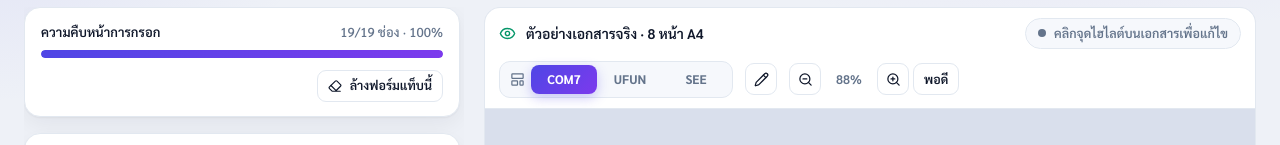
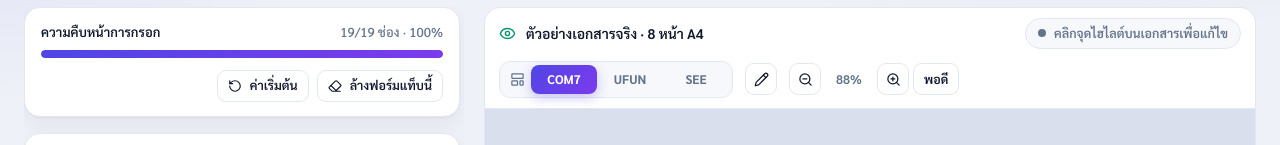
Before and after one commit to thanaphon8/DocFill, a Next.js app: page / in a window 1280 px wide. Shown: the part 121-266 px from the top of the page. Built offline with nearby package versions, Linux system fonts and the light colour scheme; a web font is replaced by a local one.

Commit message:
add reset

```diff
--- a/app/page.tsx
+++ b/app/page.tsx
@@ -9,7 +9,7 @@ import React, {
 } from "react";
 import {
   FileText, Printer, Car, User, DollarSign, Eye, Sun, Moon, ZoomIn, ZoomOut, PenLine, LayoutTemplate, Eraser,
-  Pencil, Check,
+  Pencil, Check, RotateCcw,
 } from "lucide-react";
 
 /* =====================================================================
@@ -862,7 +862,7 @@ const UI_CSS = `
 .ui-progress { background: var(--panel); border: 1px solid var(--border); border-radius: 16px; padding: 14px 16px; margin-bottom: 16px; box-shadow: var(--shadow); }
 .ui-progress-row { display: flex; justify-content: space-between; font-size: 13px; font-weight: 600; margin-bottom: 8px; }
 .ui-progress-row span:last-child { color: var(--muted); font-weight: 500; }
-.ui-progress-foot { display: flex; justify-content: flex-end; margin-top: 12px; }
+.ui-progress-foot { display: flex; justify-content: flex-end; gap: 8px; flex-wrap: wrap; margin-top: 12px; }
 .ui-btn.danger:hover { color: #dc2626; border-color: #dc2626; }
 .ui-bar { height: 8px; border-radius: 99px; background: var(--panel2); overflow: hidden; }
 .ui-bar i { display: block; height: 100%; border-radius: 99px; background: linear-gradient(90deg, var(--accent), var(--accent2)); transition: width .6s cubic-bezier(.2,.8,.2,1); }
@@ -1051,6 +1051,7 @@ export default function Home() {
   /* ---------- ย้อนกลับการ "ล้างฟอร์ม" (Ctrl+Z) ---------- */
   const undoRef = useRef<{ id: string; data: FormData } | null>(null);
   const [undoToast, setUndoToast] = useState(false);
+  const [undoMsg, setUndoMsg] = useState("ล้างข้อมูลแท็บนี้แล้ว");
   const undoTimer = useRef<ReturnType<typeof setTimeout> | null>(null);
   /** ทิ้งจุดย้อนกลับ (เมื่อผู้ใช้แก้ข้อมูล/เปลี่ยนแท็บหลังล้าง) เพื่อให้ Ctrl+Z กลับไปเป็นการย้อนปกติของช่องพิมพ์ */
   const dropUndo = () => {
@@ -1237,10 +1238,24 @@ export default function Home() {
   const clearForm = () => {
     if (!window.confirm("ล้างข้อมูลทุกช่องในแท็บนี้ใช่หรือไม่?\n(แท็บอื่นจะไม่ถูกลบ · กด Ctrl+Z เพื่อย้อนกลับได้)")) return;
     undoRef.current = { id: currentTab.id, data: currentTab.data }; // เก็บของเดิมไว้ให้ย้อนกลับ
+    setUndoMsg("ล้างข้อมูลแท็บนี้แล้ว");
     setUndoToast(true);
     if (undoTimer.current) clearTimeout(undoTimer.current);
     undoTimer.current = setTimeout(() => setUndoToast(false), 8000); // ซ่อนแถบแจ้งเตือน (Ctrl+Z ยังใช้ได้)
     setFormData(() => ({ ...BLANK }));
+    setActiveField(null);
+    setCaret(null);
+  };
+
+  /** คืนข้อมูลฟอร์มของแท็บปัจจุบันเป็นข้อมูลจำลองเริ่มต้น (INITIAL) เหมือนตอนเปิดเว็บครั้งแรก */
+  const resetToDefault = () => {
+    if (!window.confirm("คืนข้อมูลในฟอร์มของแท็บนี้เป็นค่าเริ่มต้น (ข้อมูลจำลอง) ใช่หรือไม่?\n(แท็บอื่นจะไม่ถูกเปลี่ยน · กด Ctrl+Z เพื่อย้อนกลับได้)")) return;
+    undoRef.current = { id: currentTab.id, data: currentTab.data };
+    setUndoMsg("คืนค่าเริ่มต้นแล้ว");
+    setUndoToast(true);
+    if (undoTimer.current) clearTimeout(undoTimer.current);
+    undoTimer.current = setTimeout(() => setUndoToast(false), 8000);
+    setFormData(() => ({ ...INITIAL }));
     setActiveField(null);
     setCaret(null);
   };
@@ -1707,6 +1722,10 @@ export default function Home() {
               <i style={{ width: `${percent}%` }} />
             </div>
             <div className="ui-progress-foot">
+              <button className="ui-btn sm txt" onClick={resetToDefault} title="คืนข้อมูลฟอร์มของแท็บนี้เป็นข้อมูลจำลองเริ่มต้น">
+                <RotateCcw size={14} />
+                ค่าเริ่มต้น
+              </button>
               <button className="ui-btn sm txt danger" onClick={clearForm} title="ล้างข้อมูลทุกช่องของแท็บนี้">
                 <Eraser size={14} />
                 ล้างฟอร์มแท็บนี้
@@ -1906,7 +1925,7 @@ export default function Home() {
       {/* แถบแจ้งเตือนหลังล้างฟอร์ม พร้อมปุ่มย้อนกลับ */}
       {undoToast && (
         <div className="ui-toast no-print" role="status">
-          <span>ล้างข้อมูลแท็บนี้แล้ว</span>
+          <span>{undoMsg}</span>
           <button className="ui-btn sm txt" onClick={undoClear}>
             ย้อนกลับ (Ctrl+Z)
           </button>
```
